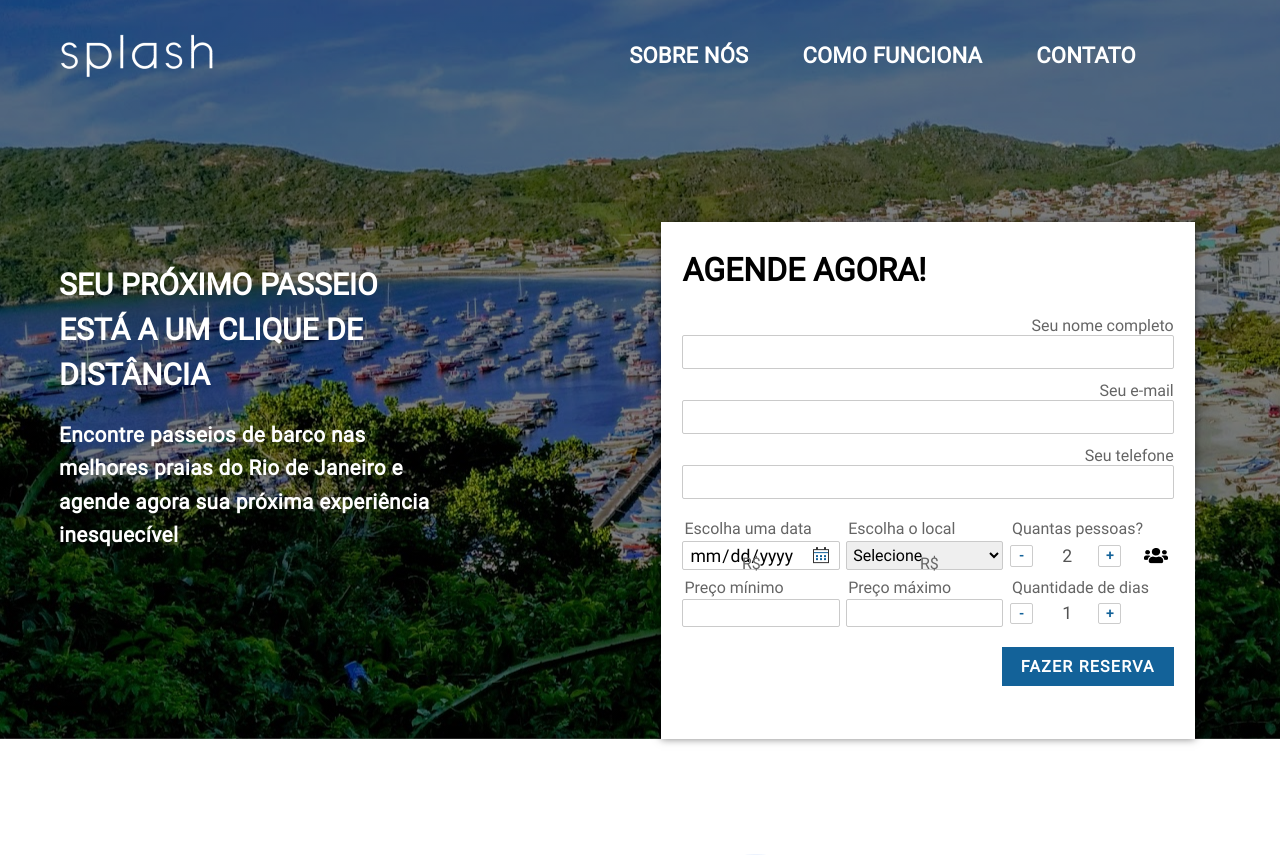
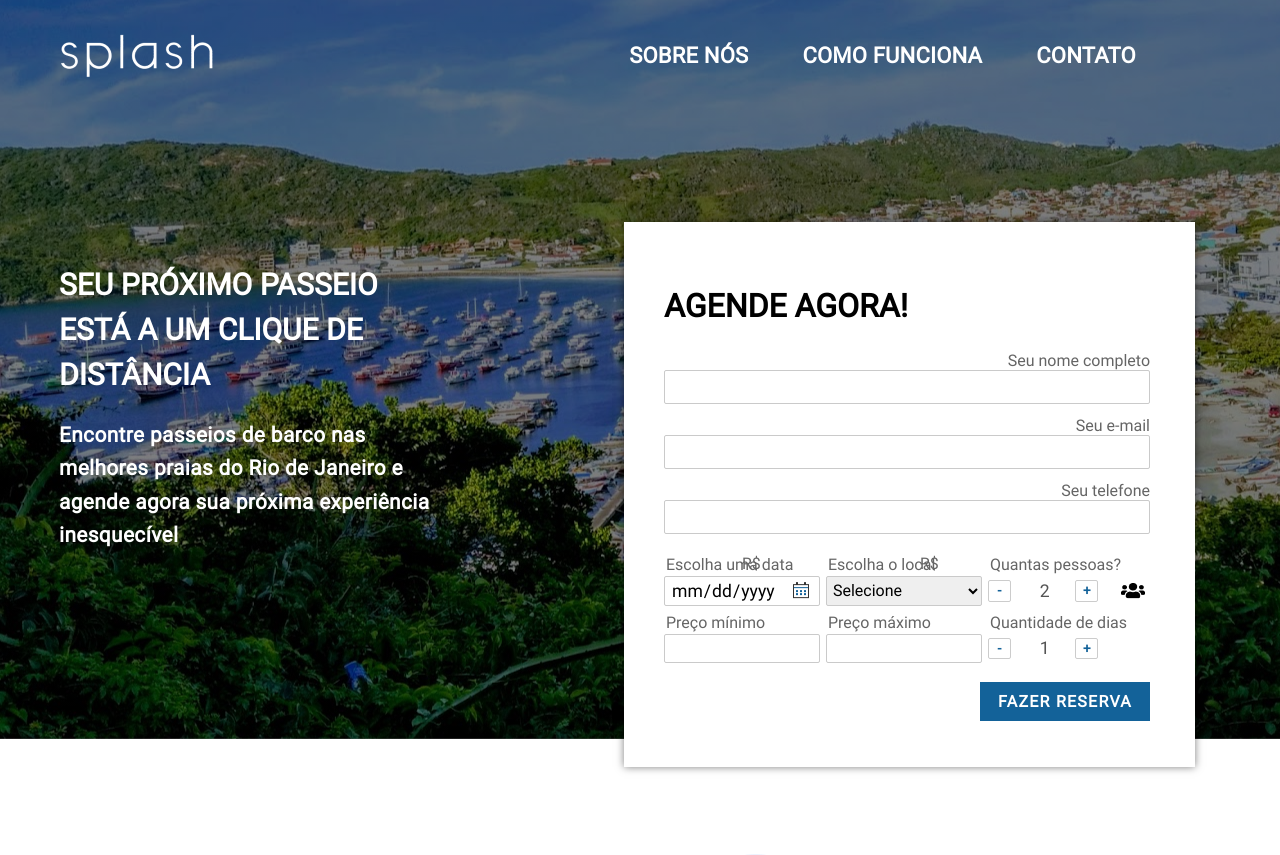
Before and after one commit to splash-co/splash-co.github.io, a PHP site: page /index.html in a window 1280 px wide. Shown: the top 855 px of the page. Run offline with PHP 8.4, Linux system fonts and the light colour scheme; some libraries are stand-ins or nearby versions.

Commit message:
Restyle form

```diff
--- a/styles/style.css
+++ b/styles/style.css
@@ -38,6 +38,7 @@ body {
 /* VARIABLES */
 
 :root {
+  /* HEADER */
   --header-height: 739px;
   --navbar-padding: 28px 90px 0 59px;
   --navbar-font-size: 22px;
@@ -47,6 +48,11 @@ body {
   --description-h1-size: 30px;
   --description-h1-line-height: 45px;
   --description-h1-mb: 22px;
+
+  /* FORM */
+  --form-width: 571px;
+  --form-height: 545px;
+  --form-padding: 68px 45px 0 40px;
 }
 
 /* ----------------------------------------------------- */
@@ -117,12 +123,12 @@ body {
   background-color: #fff;
   box-shadow: 0 0 8px rgba(0, 0, 0, 0.5);
   user-select: none;
-  width: 47%;
-  height: 100%;
+  width: var(--form-width);
+  height: var(--form-height);
+  padding: var(--form-padding);
 }
 
 .section__container--content .form__section .form__section--container {
-  margin: 6% 4% 0 4%;
   display: flex;
   flex-direction: column;
   height: 90%;
```
